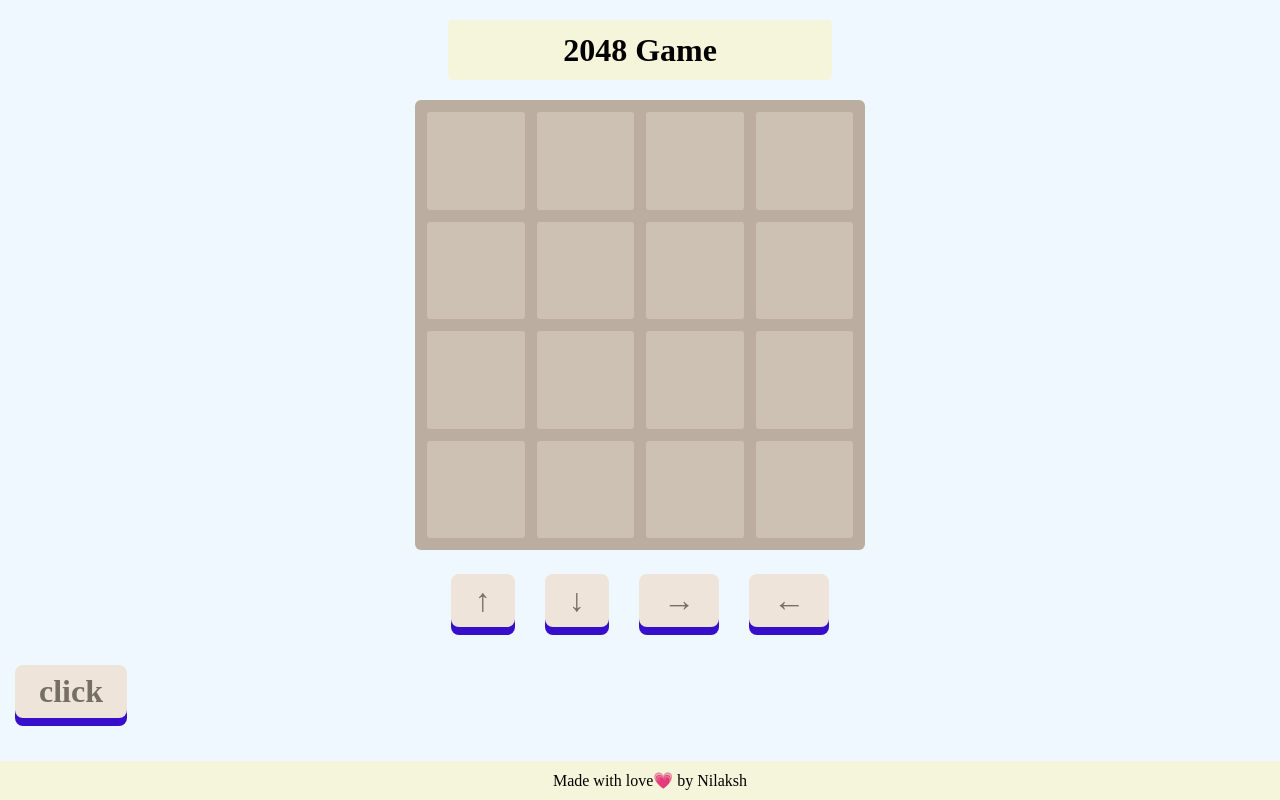
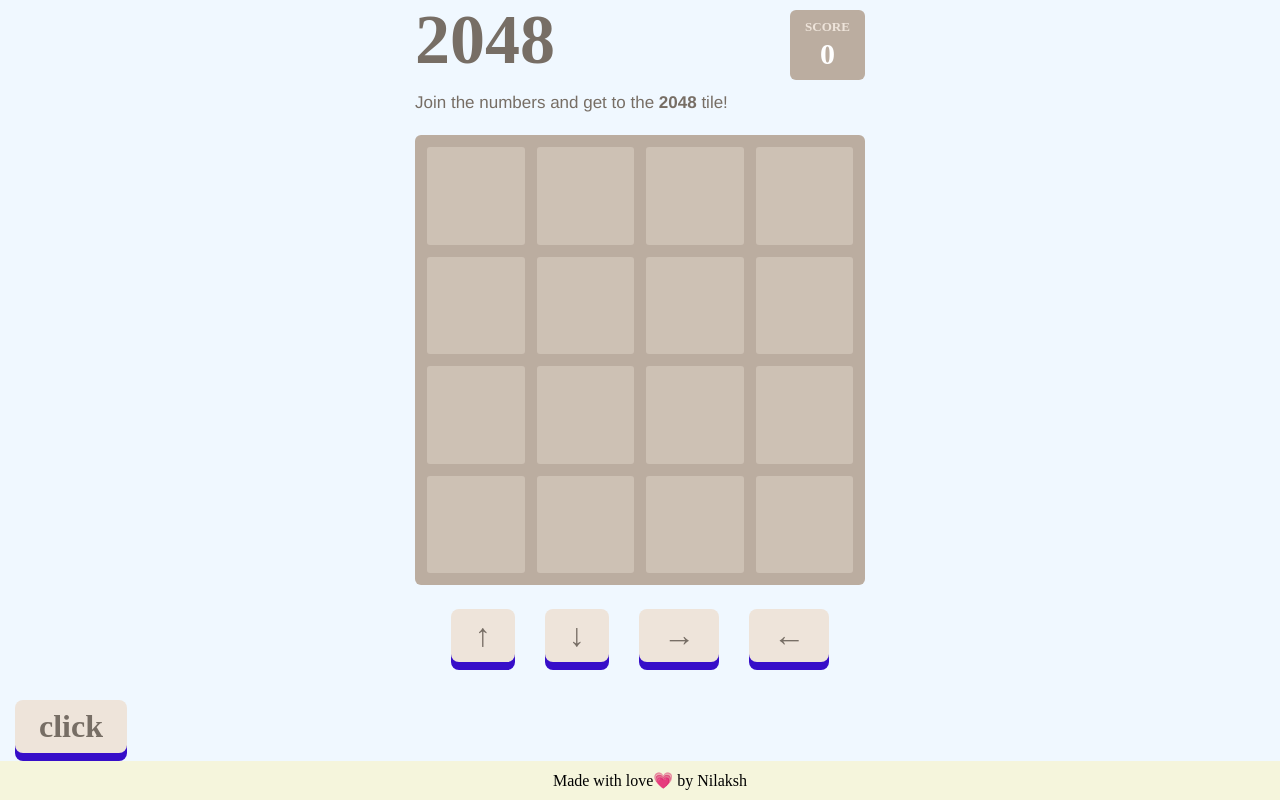
Before and after one commit to Nilakshhh/2048-game, a React (Create React App) app: page /game in a window 1280 px wide. Built offline with nearby package versions, Linux system fonts and the light colour scheme.

Commit message:
high score function

```diff
--- a/public/styles/styles.css
+++ b/public/styles/styles.css
@@ -44,6 +44,58 @@ footer{
   align-items: center;
   justify-content: center;
 }
+.header {
+  margin: 0px auto;
+  width: 450px;
+  color: #776e65;
+}
+
+.scores-container {
+  float: right;
+  text-align: right;
+}
+
+.score-container {
+  position: relative;
+  display: inline-block;
+  background: #bbada0;
+  padding: 20px 30px;
+  font-size: 30px;
+  height: 30px;
+  line-height: 47px;
+  font-weight: bold;
+  border-radius: 6px;
+  color: white;
+  margin-top: 10px;
+  text-align: center;
+}
+
+.score-container:after {
+  content: "Score";
+  position: absolute;
+  width: 100%;
+  top: 10px;
+  left: 0;
+  text-transform: uppercase;
+  font-size: 13px;
+  line-height: 13px;
+  text-align: center;
+  color: #eee4da;
+}
+
+.logo {
+  font-size: 70px;
+  font-weight: bold;
+}
+
+.sub-header {
+  font-family: "Clear Sans", "Helvetica Neue", Arial, sans-serif;
+  font-size: 17px;
+  line-height: 45px;
+  height: 45px;
+}
+
+
 
 /********************arrow-box*********************/
 .arrow-box{
--- a/src/pages/Game.jsx
+++ b/src/pages/Game.jsx
@@ -1,5 +1,4 @@
 import React from 'react';
-import Bigbutton from '../components/Bigbutton';
 import { useState, useEffect } from "react";
 
 function Game() {
@@ -24,6 +23,8 @@ const [initialArray, setinitialArray] = useState(
   [{val:0, x:0, y:219}, {val:0, x:109, y:219}, {val:0, x:219, y:219}, {val:0, x:328, y:219}],
   [{val:0, x:0, y:328}, {val:0, x:109, y:328}, {val:0, x:219, y:328}, {val:0, x:328, y:328}]
 ]);
+const [score, setscore] = useState(0);
+const [game, setgame] = useState("uninitialised");
 
 
 function load() {
@@ -65,7 +66,9 @@ function start(){
 }
 
 
+
 function handleLeftClick(){
+  let temp = 0;
   const newArray = [...initialArray];
   for (let i = 0; i < newArray.length; i++) {
     for (let j = 1; j < newArray.length; j++) {
@@ -78,6 +81,7 @@ function handleLeftClick(){
         }
         if (k > 0 && newArray[i][k-1].val === newArray[i][k].val) {
           newArray[i][k-1].val *= 2;
+          temp += newArray[i][k-1].val;
           newArray[i][k].val = 0;
         }
       }
@@ -93,9 +97,11 @@ function handleLeftClick(){
   var ran1 = genRandom(checkArray.length);
   var prob = genRandom(100);
   newArray[checkArray[ran1]][newArray.length-1].val = prob<93 ? 2 : 4;
+  setscore(score + temp);
   setinitialArray(newArray);
 }
 function handleRightClick(){
+  let temp = 0;
   const newArray = [...initialArray];
   for (let i = 0; i < newArray.length; i++) {
     for (let j = newArray.length - 2; j >= 0; j--) {
@@ -110,6 +116,7 @@ function handleRightClick(){
         if (k < newArray.length - 1 && newArray[i][k+1].val === newArray[i][k].val) {
           // Merge the tile with the adjacent tile if they have the same value
           newArray[i][k+1].val *= 2;
+          temp += newArray[i][k+1].val;
           newArray[i][k].val = 0;
         }
       }
@@ -127,15 +134,88 @@ function handleRightClick(){
   var prob = genRandom(100);
   newArray[checkArray[ran1]][0].val = prob<93 ? 2 : 4;
   setinitialArray(newArray);
+  setscore(score + temp);
 }
+function handleUpClick(){
+  let temp = 0;
+  const newArray = [...initialArray];
+  for (let j = 0; j < newArray.length; j++) {
+    for (let i = 1; i < newArray.length; i++) {
+      if (newArray[i][j].val !== 0) {
+        let k = i;
+        while (k > 0 && newArray[k-1][j].val === 0) {
+          newArray[k-1][j].val = newArray[k][j].val;
+          newArray[k][j].val = 0;
+          k--;
+        }
+        if (k > 0 && newArray[k-1][j].val === newArray[k][j].val) {
+          newArray[k-1][j].val *= 2;
+          temp += newArray[k-1][j].val;
+          newArray[k][j].val = 0;
+        }
+      }
+    }
+  }
+  let checkArray = [];
+  for(let i = 0; i < newArray.length; i++){
+    if(newArray[newArray.length-1][i].val === 0){
+      checkArray.push(i);
+    }
+  }
+  var ran1 = genRandom(checkArray.length);
+  var prob = genRandom(100);
+  newArray[newArray.length-1][checkArray[ran1]].val = prob<93 ? 2 : 4;
+  setinitialArray(newArray);
+  setscore(score + temp);
 
+}
+function handleDownClick(){
+  let temp = 0;
+  const newArray = [...initialArray];
+  for (let j = 0; j < newArray.length; j++) {
+    for (let i = newArray.length - 2; i >= 0; i--) {
+      if (newArray[i][j].val !== 0) {
+        let k = i;
+        while (k < newArray.length - 1 && newArray[k+1][j].val === 0) {
+          // Shift the tile downwards until it hits the edge or a non-empty tile
+          newArray[k+1][j].val = newArray[k][j].val;
+          newArray[k][j].val = 0;
+          k++;
+        }
+        if (k < newArray.length - 1 && newArray[k+1][j].val === newArray[k][j].val) {
+          // Merge the tile with the adjacent tile if they have the same value
+          newArray[k+1][j].val *= 2;
+          temp += newArray[k+1][j].val;
+          newArray[k][j].val = 0;
+        }
+      }
+    }
+  }
+  let checkArray = [];
+  for(let i = 0; i < newArray.length; i++){
+    if(newArray[0][i].val === 0){
+      checkArray.push(i);
+    }
+  }
+  var ran1 = genRandom(checkArray.length);
+  var prob = genRandom(100);
+  newArray[0][checkArray[ran1]].val = prob<93 ? 2 : 4;
+  setinitialArray(newArray);
+  setscore(score + temp);
 
+}
 
     return (
       <>
-        <div className="main-page-heading-box">
-          <h1>2048 Game</h1>
-        </div>
+      <div class="header">
+    <div><span class="logo">2048</span>
+      <div class="scores-container">
+        <div class="score-container" id="score">{score}</div>
+      </div>
+    </div>
+    <div class="sub-header"><span>Join the numbers and get to the <b>2048</b> tile!</span>
+    </div>
+  </div>
         <div className="grid-box">
         <>
           <div className="game">
@@ -171,8 +251,8 @@ function handleRightClick(){
     </>
     </div>
     <div className="arrow-box">
-    <Bigbutton buttonDisplay="↑" />
-    <Bigbutton buttonDisplay="↓" />
+    <button className="custom-btn btn-12" onClick={handleUpClick}>↑</button>
+    <button className="custom-btn btn-12" onClick={handleDownClick}>↓</button>
     <button className="custom-btn btn-12" onClick={handleRightClick}>→</button>
     <button className="custom-btn btn-12" onClick={handleLeftClick}>←</button>
     </div>
```
